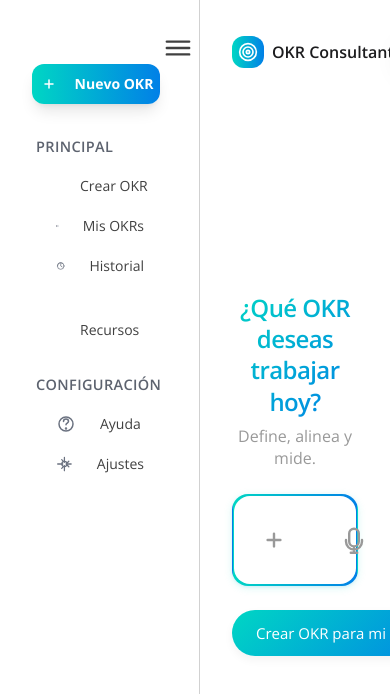
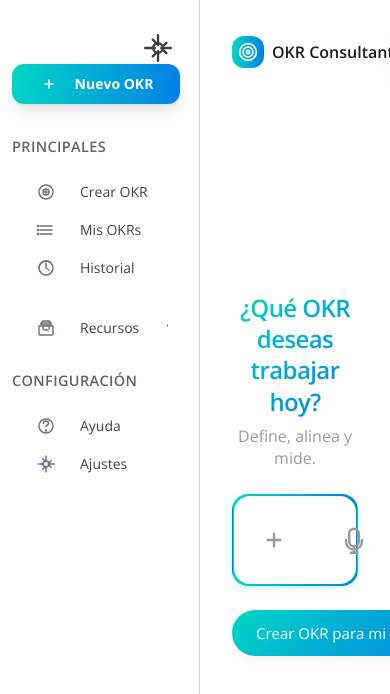
Before and after one commit to alessandra-aguado/okr-copilot-hub, a React (Vite) app: page / in a window 390 px wide. Shown: the top 694 px of the page. Built offline with nearby package versions, Linux system fonts and the light colour scheme.

Commit message:
Refactor sidebar layout and styling
Apply fixed width, padding, and spacing to sidebar elements. Ensure consistent alignment of text and custom icons. Replace hamburger icon with a system-specific "lovable" icon for editing.

```diff
--- a/src/components/AppSidebar.tsx
+++ b/src/components/AppSidebar.tsx
@@ -52,19 +52,19 @@ const AppSidebar = ({
     url: "/settings",
     icon: SettingsIcon
   }];
-   return <div className="flex flex-col h-full bg-sidebar-bg transition-all duration-300 ease-in-out" style={{ width: isCollapsed ? '56px' : '200px' }}>
+   return <div className="flex flex-col h-full bg-sidebar-bg transition-all duration-300 ease-in-out" style={{ width: isCollapsed ? '56px' : '180px' }}>
       {/* Header */}
       <div className="relative p-4">
         <div className="flex items-center justify-center w-full">
           {/* Logo space reserved for isotipo */}
         </div>
         <Button variant="ghost" size="icon" onClick={onToggle} className="absolute top-4 right-[6px] h-8 w-8 text-sidebar-text hover:text-sidebar-text hover:bg-sidebar-hover">
-          <MenuIcon size={16} className="text-[#404040]" />
+          <SettingsIcon size={16} className="text-[#404040]" />
         </Button>
       </div>
 
       {/* New OKR Button */}
-      <div className="px-4 pb-4">
+      <div className="px-[6px] pb-4">
         {isCollapsed ? <TooltipProvider>
             <Tooltip>
               <TooltipTrigger asChild>
@@ -76,24 +76,24 @@ const AppSidebar = ({
                 <p>Nuevo OKR</p>
               </TooltipContent>
             </Tooltip>
-          </TooltipProvider> : <NavLink to="/new" className="flex items-center justify-center gap-2 w-32 h-10 bg-gradient-to-r from-[#00D6C4] to-[#0180E7] text-white rounded-lg hover:from-[#00c0b0] hover:to-[#0060c7] transition-all shadow-lg">
+          </TooltipProvider> : <NavLink to="/new" className="flex items-center justify-center gap-2 w-full h-10 bg-gradient-to-r from-[#00D6C4] to-[#0180E7] text-white rounded-lg hover:from-[#00c0b0] hover:to-[#0060c7] transition-all shadow-lg mx-[6px]">
             <PlusIcon size={20} />
             <span className="text-sm font-bold">Nuevo OKR</span>
           </NavLink>}
       </div>
 
       {/* Navigation */}
-      <div className="flex-1 px-3">
+      <div className="flex-1 px-[6px]">
         {/* Main Navigation */}
-        <div className="space-y-0 mb-6">
-          {!isCollapsed && <h3 className="sidebar-section-title">
-              Principal
+        <div className="space-y-[2px] mb-6">
+          {!isCollapsed && <h3 className="sidebar-section-title px-[6px] mb-2">
+              PRINCIPALES
             </h3>}
-          {navigationItems.map(item => <div key={item.title}>
+          {navigationItems.map(item => <div key={item.title} className="px-[6px]">
               {isCollapsed ? <TooltipProvider>
                   <Tooltip>
                     <TooltipTrigger asChild>
-                      <NavLink to={item.url} className={cn("flex items-center gap-3 py-0.5 px-4 hover:bg-[#f0f0f0] rounded-md h-10 whitespace-nowrap overflow-hidden text-ellipsis", isActive(item.url) && "bg-[#f0f0f0]")}>
+                      <NavLink to={item.url} className={cn("flex items-center justify-center py-[4px] hover:bg-[#f0f0f0] rounded-md h-10 whitespace-nowrap overflow-hidden text-ellipsis", isActive(item.url) && "bg-[#f0f0f0]")}>
                         <item.icon size={20} className="text-gray-500" />
                       </NavLink>
                     </TooltipTrigger>
@@ -101,19 +101,19 @@ const AppSidebar = ({
                       <p>{item.title}</p>
                     </TooltipContent>
                   </Tooltip>
-                </TooltipProvider> : <NavLink to={item.url} className={cn("flex items-center gap-3 py-0.5 px-4 hover:bg-[#f0f0f0] rounded-md h-10 whitespace-nowrap overflow-hidden text-ellipsis", isActive(item.url) && "bg-[#f0f0f0]")}>
-                  <item.icon size={20} className="text-gray-500" />
-                  <span className="text-sm font-medium text-[#404040]">{item.title}</span>
+                </TooltipProvider> : <NavLink to={item.url} className={cn("flex items-center gap-3 py-[4px] px-3 hover:bg-[#f0f0f0] rounded-md min-h-[36px] whitespace-nowrap overflow-hidden text-ellipsis", isActive(item.url) && "bg-[#f0f0f0]")}>
+                  <item.icon size={20} className="text-gray-500 flex-shrink-0" />
+                  <span className="text-sm font-medium text-[#404040] leading-none">{item.title}</span>
                 </NavLink>}
             </div>)}
         </div>
 
         {/* Resources Section */}
-        <div className="space-y-0 mb-6">
+        <div className="space-y-[2px] mb-6">
           {isCollapsed ? <TooltipProvider>
               <Tooltip>
                 <TooltipTrigger asChild>
-                  <div className="flex items-center gap-3 py-0.5 px-4 hover:bg-[#f0f0f0] rounded-md h-10 whitespace-nowrap overflow-hidden text-ellipsis">
+                  <div className="flex items-center justify-center py-[4px] hover:bg-[#f0f0f0] rounded-md h-10 whitespace-nowrap overflow-hidden text-ellipsis mx-[6px]">
                     <ToolboxIcon size={20} className="text-gray-500" />
                   </div>
                 </TooltipTrigger>
@@ -123,31 +123,33 @@ const AppSidebar = ({
               </Tooltip>
             </TooltipProvider> : <Collapsible open={isToolsOpen} onOpenChange={setIsToolsOpen}>
               <CollapsibleTrigger asChild>
-                <div className="flex items-center gap-3 py-0.5 px-4 hover:bg-[#f0f0f0] rounded-md cursor-pointer h-10 whitespace-nowrap overflow-hidden text-ellipsis">
-                  <ToolboxIcon size={20} className="text-gray-500" />
-                  <span className="text-sm font-medium text-[#404040]">Recursos</span>
-                  <ChevronDownIcon size={20} className={cn("ml-auto transition-transform text-[#404040]", isToolsOpen && "rotate-180")} />
+                <div className="flex items-center gap-3 py-[4px] px-3 hover:bg-[#f0f0f0] rounded-md cursor-pointer min-h-[36px] whitespace-nowrap overflow-hidden text-ellipsis mx-[6px]">
+                  <ToolboxIcon size={20} className="text-gray-500 flex-shrink-0" />
+                  <span className="text-sm font-medium text-[#404040] leading-none">Recursos</span>
+                  <ChevronDownIcon size={20} className={cn("ml-auto transition-transform text-[#404040] flex-shrink-0", isToolsOpen && "rotate-180")} />
                 </div>
               </CollapsibleTrigger>
-              <CollapsibleContent className="space-y-0 ml-4">
-                 {resourcesItems.map(item => <NavLink key={item.title} to={item.url} className={cn("flex items-center gap-3 py-0.5 px-4 hover:bg-[#f0f0f0] rounded-md h-10 whitespace-nowrap overflow-hidden text-ellipsis", isActive(item.url) && "bg-[#f0f0f0]")}>
-                    <item.icon size={20} className="text-gray-500" />
-                    <span className="text-sm font-medium text-[#404040]">{item.title}</span>
-                  </NavLink>)}
+              <CollapsibleContent className="space-y-[2px] ml-4">
+                 {resourcesItems.map(item => <div key={item.title} className="px-[6px]">
+                    <NavLink to={item.url} className={cn("flex items-center gap-3 py-[4px] px-3 hover:bg-[#f0f0f0] rounded-md min-h-[36px] whitespace-nowrap overflow-hidden text-ellipsis", isActive(item.url) && "bg-[#f0f0f0]")}>
+                      <item.icon size={20} className="text-gray-500 flex-shrink-0" />
+                      <span className="text-sm font-medium text-[#404040] leading-none">{item.title}</span>
+                    </NavLink>
+                  </div>)}
               </CollapsibleContent>
             </Collapsible>}
         </div>
 
         {/* Settings Section */}
-        <div className="space-y-0">
-          {!isCollapsed && <h3 className="sidebar-section-title">
-              Configuración
+        <div className="space-y-[2px]">
+          {!isCollapsed && <h3 className="sidebar-section-title px-[6px] mb-2">
+              CONFIGURACIÓN
             </h3>}
-          {settingsItems.map(item => <div key={item.title}>
+          {settingsItems.map(item => <div key={item.title} className="px-[6px]">
               {isCollapsed ? <TooltipProvider>
                   <Tooltip>
                     <TooltipTrigger asChild>
-                <NavLink to={item.url} className={cn("flex items-center gap-3 py-0.5 px-4 hover:bg-[#f0f0f0] rounded-md h-10 whitespace-nowrap overflow-hidden text-ellipsis", isActive(item.url) && "bg-[#f0f0f0]")}>
+                      <NavLink to={item.url} className={cn("flex items-center justify-center py-[4px] hover:bg-[#f0f0f0] rounded-md h-10 whitespace-nowrap overflow-hidden text-ellipsis", isActive(item.url) && "bg-[#f0f0f0]")}>
                         <item.icon size={20} className="text-gray-500" />
                       </NavLink>
                     </TooltipTrigger>
@@ -155,9 +157,9 @@ const AppSidebar = ({
                       <p>{item.title}</p>
                     </TooltipContent>
                   </Tooltip>
-                </TooltipProvider> : <NavLink to={item.url} className={cn("flex items-center gap-3 py-0.5 px-4 hover:bg-[#f0f0f0] rounded-md h-10 whitespace-nowrap overflow-hidden text-ellipsis", isActive(item.url) && "bg-[#f0f0f0]")}>
-                  <item.icon size={20} className="text-gray-500" />
-                  <span className="text-sm font-medium text-[#404040]">{item.title}</span>
+                </TooltipProvider> : <NavLink to={item.url} className={cn("flex items-center gap-3 py-[4px] px-3 hover:bg-[#f0f0f0] rounded-md min-h-[36px] whitespace-nowrap overflow-hidden text-ellipsis", isActive(item.url) && "bg-[#f0f0f0]")}>
+                  <item.icon size={20} className="text-gray-500 flex-shrink-0" />
+                  <span className="text-sm font-medium text-[#404040] leading-none">{item.title}</span>
                 </NavLink>}
             </div>)}
         </div>
```
